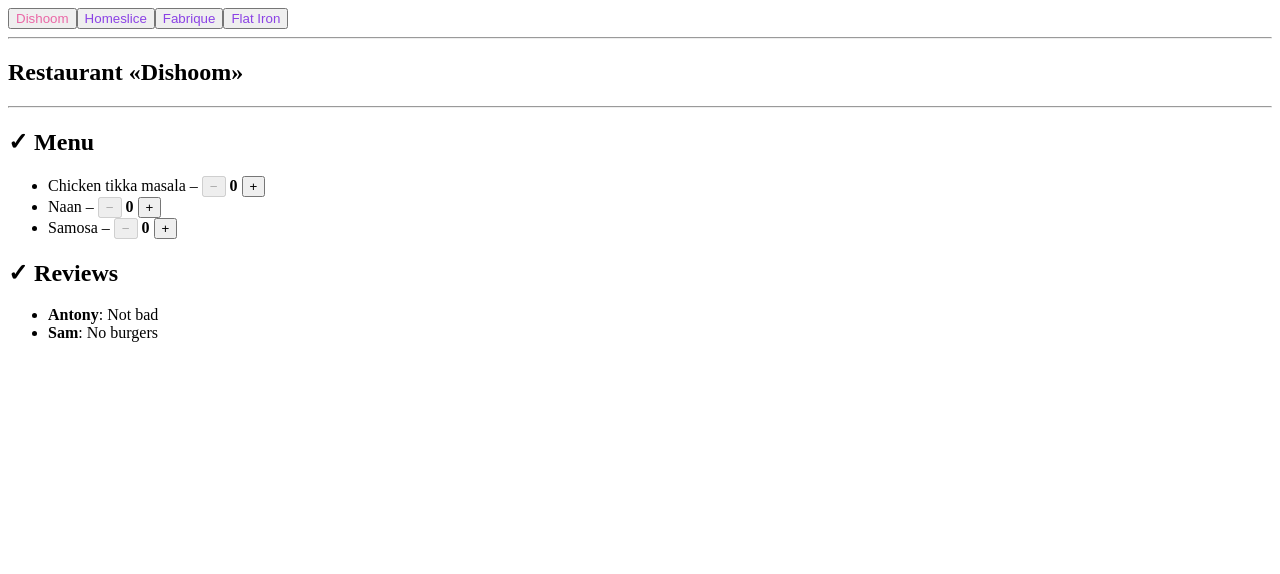
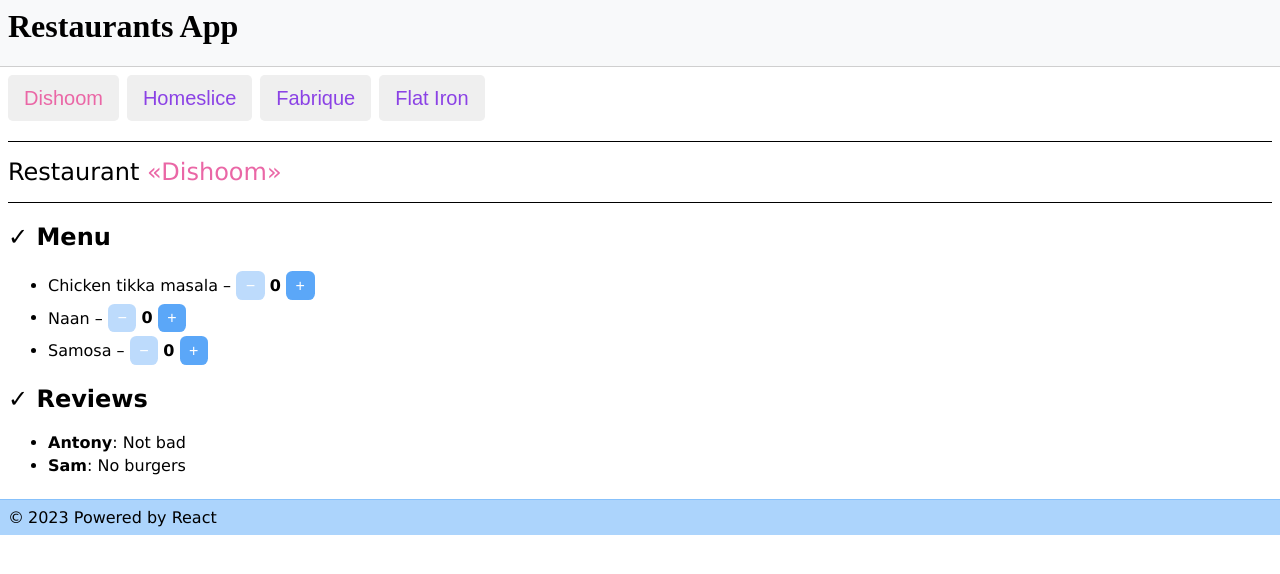
Before and after one commit to itsanti/react-20230914, a React (Vite) app: page / in a window 1280 px wide. Shown: the top 574 px of the page. Built offline with nearby package versions, Linux system fonts and the light colour scheme.

Commit message:
Add styles

```diff
--- a/package.json
+++ b/package.json
@@ -10,6 +10,7 @@
     "preview": "vite preview"
   },
   "dependencies": {
+    "classnames": "^2.3.2",
     "react": "^18.2.0",
     "react-dom": "^18.2.0"
   },
@@ -21,6 +22,7 @@
     "eslint-plugin-react": "^7.32.2",
     "eslint-plugin-react-hooks": "^4.6.0",
     "eslint-plugin-react-refresh": "^0.4.3",
+    "sass": "^1.68.0",
     "vite": "^4.4.5"
   }
 }
--- a/src/components/Button/component.jsx
+++ b/src/components/Button/component.jsx
@@ -1,5 +1,18 @@
 import React from 'react';
+import classNames from "classnames";
+import styles from "./styles.module.scss";
 
-export const Button = ({text, ...props}) => {
-    return <button {...props}>{text}</button>;
+export const Button = ({text, isActive, size, type, className, ...props}) => {
+    return <button
+    className={classNames(
+        styles.root,
+        className,
+        styles[size],
+        styles[type],
+        {
+            [styles.active]: isActive,
+            [styles.disabled]: props.disabled
+        }
+    )}
+    {...props}>{text}</button>;
 }
--- /dev/null
+++ b/src/components/Button/styles.module.scss
@@ -0,0 +1,44 @@
+$primary-bg-color:#5ba7f8;
+
+.root {
+    color: #8B42E5;
+    border: none;
+    cursor: pointer;
+
+    &.active {
+        color: #EA67A6;
+    }
+}
+
+.sm {
+    padding: 0.25rem 0.5rem;
+    font-size: .875rem;
+    line-height: 1.5;
+    border-radius: 0.2rem;
+}
+
+.md {
+    padding: 0.3rem 0.6rem;
+    font-size: 1rem;
+    line-height: 1.2;
+    border-radius: 0.4rem;
+}
+
+.lg {
+    padding: 0.5rem 1rem;
+    font-size: 1.25rem;
+    line-height: 1.5;
+    border-radius: 0.3rem;
+}
+
+.primary {
+    background-color: $primary-bg-color;
+    color: #fff;
+    &:hover {
+        background-color: darken($primary-bg-color, 10%);
+    }
+}
+
+.disabled {
+    background-color: lighten($primary-bg-color, 20%);
+}
--- a/src/components/Range/component.jsx
+++ b/src/components/Range/component.jsx
@@ -10,9 +10,9 @@
 
     return (
         <div style={{'display':'inline'}}>
-            <Button text='−' disabled={amount <= min} onClick={() => setAmount(amount - 1)} />
+            <Button text='−' type='primary' size='md' disabled={amount <= min} onClick={() => setAmount(amount - 1)} />
             {'\u00A0'}<strong>{amount}</strong>{'\u00A0'}
-            <Button text='+' disabled={amount >= max} onClick={() => setAmount(amount + 1)} />
+            <Button text='+' type='primary' size='md' disabled={amount >= max} onClick={() => setAmount(amount + 1)} />
         </div>
     );
 }
--- a/src/components/Restaurant/component.jsx
+++ b/src/components/Restaurant/component.jsx
@@ -1,13 +1,12 @@
 import React from 'react';
 import { Menu } from "../Menu/component.jsx";
 import { Reviews } from "../Reviews/component.jsx";
+import styles from "./styles.module.scss";
 
 export const Restaurant = ({restaurant}) => {
     return (
         <section className='restaurant'>
-            <hr />
-            <h1 className='restaurant-name'>Restaurant «{restaurant.name}»</h1>
-            <hr />
+            <h1 className={styles.name}>Restaurant <span>«{restaurant.name}»</span></h1>
             <Menu menu={restaurant.menu}/>
             <Reviews reviews={restaurant.reviews}/>
         </section>
--- /dev/null
+++ b/src/components/Restaurant/styles.module.scss
@@ -0,0 +1,10 @@
+.name {
+    font-weight: 400;
+    border: 1px solid black;
+    border-left: none;
+    border-right: none;
+    padding: 16px 0;
+    span {
+        color: #EA67A6;
+    }
+}
--- a/src/components/RestaurantTabs/component.jsx
+++ b/src/components/RestaurantTabs/component.jsx
@@ -1,12 +1,15 @@
 import React from 'react';
 import { Button } from '../Button/component';
+import styles from "./styles.module.scss";
 
 export const RestaurantTabs = ({data, activeRestaurantId, onTabClick}) => {
     return (
         <nav>
         {
             data.map(({id, name}) => <Button key={id} text={name}
-                style={{'color': id === activeRestaurantId ? '#EA67A6' : '#8B42E5'}}
+                isActive={id === activeRestaurantId}
+                size="lg"
+                className={styles.btn}
                 onClick={() => {onTabClick(id)}}/>)
         }
         </nav>
--- /dev/null
+++ b/src/components/RestaurantTabs/styles.module.scss
@@ -0,0 +1,9 @@
+.btn {
+    margin-right: 8px;
+    &:last-child {
+        margin-right: 0;
+    }
+    &:hover {
+        color: #EA67A6;
+    }
+}
--- /dev/null
+++ b/src/layouts/Main/component.jsx
@@ -0,0 +1,12 @@
+import React from 'react';
+import styles from "./styles.module.scss";
+
+export const MainLayout = ({ children }) => {
+    return (
+        <div className={styles.layout}>
+            <header className={styles.header}><h1>Restaurants App</h1></header>
+            <main className={styles.main}>{children}</main>
+            <footer className={styles.footer}>{new Date().getFullYear()} Powered by React</footer>
+        </div>
+    );
+};
--- /dev/null
+++ b/src/layouts/Main/styles.module.scss
@@ -0,0 +1,43 @@
+body {
+    margin: 0;
+    padding: 0;
+    box-sizing: border-box;
+    font-family: Verdana, Geneva, Tahoma, sans-serif
+}
+
+.layout {
+    margin: 0;
+    padding: 0;
+    min-width: 500px;
+
+    li {
+        margin-bottom: 4px;
+    }
+}
+
+.header {
+    position:sticky;
+    top: 0;
+    height: 50px;
+    background-color: #f8f9fa;
+    border-bottom:1px solid #cfcfcf;
+    padding: 8px;
+    font-family: 'Segoe UI Semibold';
+    h1 {
+        margin: 0;
+    }
+}
+
+.main {
+    padding: 8px;
+}
+
+.footer {
+    padding: 8px;
+    background-color: #acd4fc;
+    border-top:1px solid #87c1fb;
+    &::before {
+        content: '\00A9';
+        margin-right: 4px;
+    }
+}
--- a/src/pages/Main/component.jsx
+++ b/src/pages/Main/component.jsx
@@ -3,18 +3,18 @@
 import { restaurants } from '../../constants/mock'
 import { RestaurantTabs } from '../../components/RestaurantTabs/component';
 import { Restaurant } from '../../components/Restaurant/component';
-
+import { MainLayout } from '../../layouts/Main/component';
 
 export const MainPage = () => {
     const [activeRestaurantId, setActive] = useState(restaurants[0].id);
 
     return (
-        <>
+        <MainLayout>
             <RestaurantTabs
                 data={restaurants}
                 activeRestaurantId={activeRestaurantId}
                 onTabClick={setActive} />
             <Restaurant restaurant={restaurants.find(({id}) => id === activeRestaurantId)} />
-        </>
+        </MainLayout>
     );
 }
```
Also changed, not shown: 1 other file (tests, documents, lock files or other folders).
